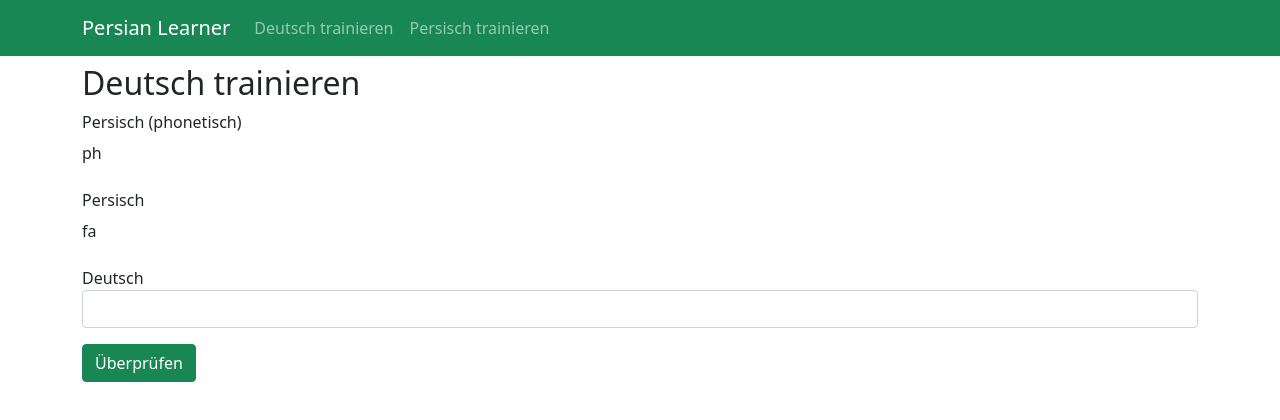
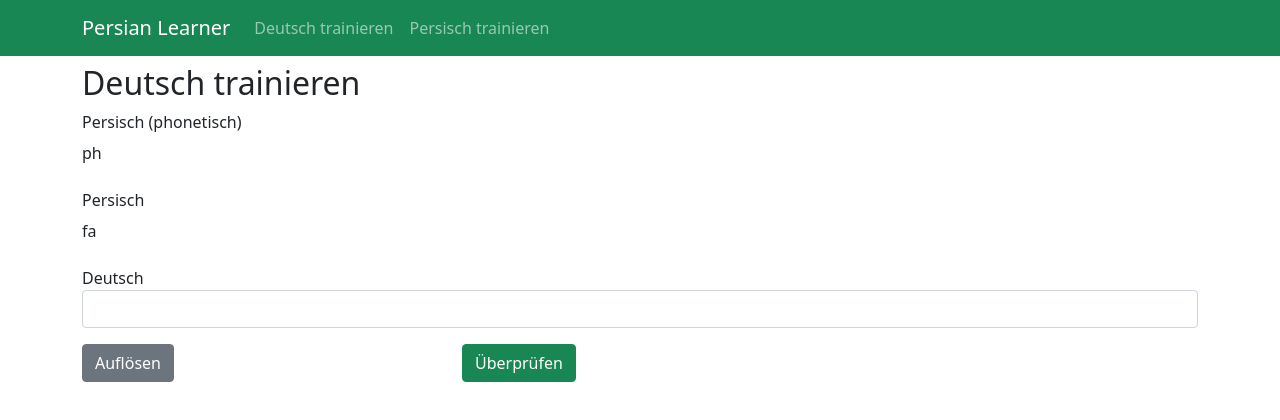
Before and after one commit to kremerd/persian-learner, a React (Create React App) app: page /train/german in a window 1280 px wide. Shown: the top 420 px of the page. Built offline with nearby package versions, Linux system fonts and the light colour scheme.

Commit message:
feat: implement form buttons

```diff
--- a/src/features/train/components/TrainGerman/TrainGerman.tsx
+++ b/src/features/train/components/TrainGerman/TrainGerman.tsx
@@ -1,11 +1,58 @@
 import React from 'react';
 import { LearningUnit } from '../../model/learning-unit';
 
-export class TrainGerman extends React.Component<{ unit: LearningUnit }> {
+export class TrainGerman extends React.Component<{
+  unit: LearningUnit;
+  pass: (payload: { id: number }) => void;
+  fail: (payload: { id: number }) => void;
+  proceed: () => void;
+},
+{
+  solved: boolean;
+}> {
+  state = {
+    solved: false
+  };
+
+  private enteredTranslation = '';
+  private resultReported = false;
+
+  private submit(event: React.FormEvent): void {
+    event.preventDefault();
+    if (this.state.solved) {
+      this.props.proceed();
+    } else {
+      this.check();
+    }
+  }
+
+  private check(): void {
+    const pass = this.enteredTranslation === this.props.unit.de;
+    this.setState({ solved: pass });
+    this.reportResult(pass);
+  }
+
+  private solve(): void {
+    this.setState({ solved: true });
+    this.reportResult(false);
+  }
+
+  private reportResult(pass: boolean): void {
+    const id = this.props.unit.id;
+    if (this.resultReported) {
+      return;
+    } else if (pass) {
+      this.props.pass({ id });
+    } else {
+      this.props.fail({ id });
+    }
+    this.resultReported = true;
+  }
+
   render(): JSX.Element {
     const { unit } = this.props;
     return (
-      <form>
+      <form onSubmit={(e): void => this.submit(e)}>
         <h2>Deutsch trainieren</h2>
         <div className="mb-3">
           <label htmlFor="phonetic-persian">
@@ -15,7 +62,7 @@ export class TrainGerman extends React.Component<{ unit: LearningUnit }> {
             id="phonetic-persian"
             className="form-control-plaintext"
             readOnly
-            value={ unit.faPh }>
+            value={unit.faPh}>
           </input>
         </div>
         <div className="mb-3">
@@ -26,21 +73,60 @@ export class TrainGerman extends React.Component<{ unit: LearningUnit }> {
             id="persian"
             className="form-control-plaintext"
             readOnly
-            value={ unit.fa }>
+            value={unit.fa}>
           </input>
         </div>
         <div className="mb-3">
           <label htmlFor="german">Deutsch</label>
           <input type="text"
             id="german"
-            className="form-control">
+            className={this.state.solved ? 'form-control-plaintext' : 'form-control'}
+            readOnly={this.state.solved}
+            onChange={(e): void => { this.enteredTranslation = e.target.value; }}
+          >
           </input>
         </div>
-        <button type="submit"
-          className="btn btn-primary btn-block">
-          Überprüfen
-        </button>
+        <div className="row">
+          {this.renderButtons()}
+        </div>
       </form>
     );
   }
+
+  private renderButtons(): JSX.Element {
+    if (this.state.solved) {
+      return (
+        <div className="col">
+          <button type="submit"
+            className="btn btn-primary btn-block"
+            key="proceed-btn"
+          >
+            Weiter
+          </button>
+        </div>
+      );
+    } else {
+      return (
+        <React.Fragment>
+          <div className="col-6 col-sm-4">
+            <button type="button"
+              className="btn btn-secondary btn-block"
+              key="solve-btn"
+              onClick={(): void => this.solve()}
+            >
+              Auflösen
+            </button>
+          </div>
+          <div className="col-6 col-sm-8">
+            <button type="submit"
+              className="btn btn-primary btn-block"
+              key="chck-btn"
+            >
+              Überprüfen
+            </button>
+          </div>
+        </React.Fragment>
+      );
+    }
+  }
 }
--- a/src/features/train/components/TrainGerman/TrainGermanContainer.tsx
+++ b/src/features/train/components/TrainGerman/TrainGermanContainer.tsx
@@ -1,9 +1,16 @@
 import { connect } from 'react-redux';
 import { selectFirstLearningUnit } from '../../selectors';
+import { failDe, passDe } from '../../slice';
 import { TrainGerman } from './TrainGerman';
 
 const mapStateToProps = (state: any): any => ({
   unit: selectFirstLearningUnit(state)
 });
 
-export const TrainGermanContainer = connect(mapStateToProps)(TrainGerman);
+const mapDispatchToProps = {
+  fail: failDe,
+  pass: passDe
+};
+
+export const TrainGermanContainer =
+  connect(mapStateToProps, mapDispatchToProps)(TrainGerman);
--- a/src/index.scss
+++ b/src/index.scss
@@ -1,5 +1,3 @@
-$theme-colors: (
-  "primary": #198754
-);
+$primary: #198754;
 
 @import '~bootstrap/scss/bootstrap.scss';
```
